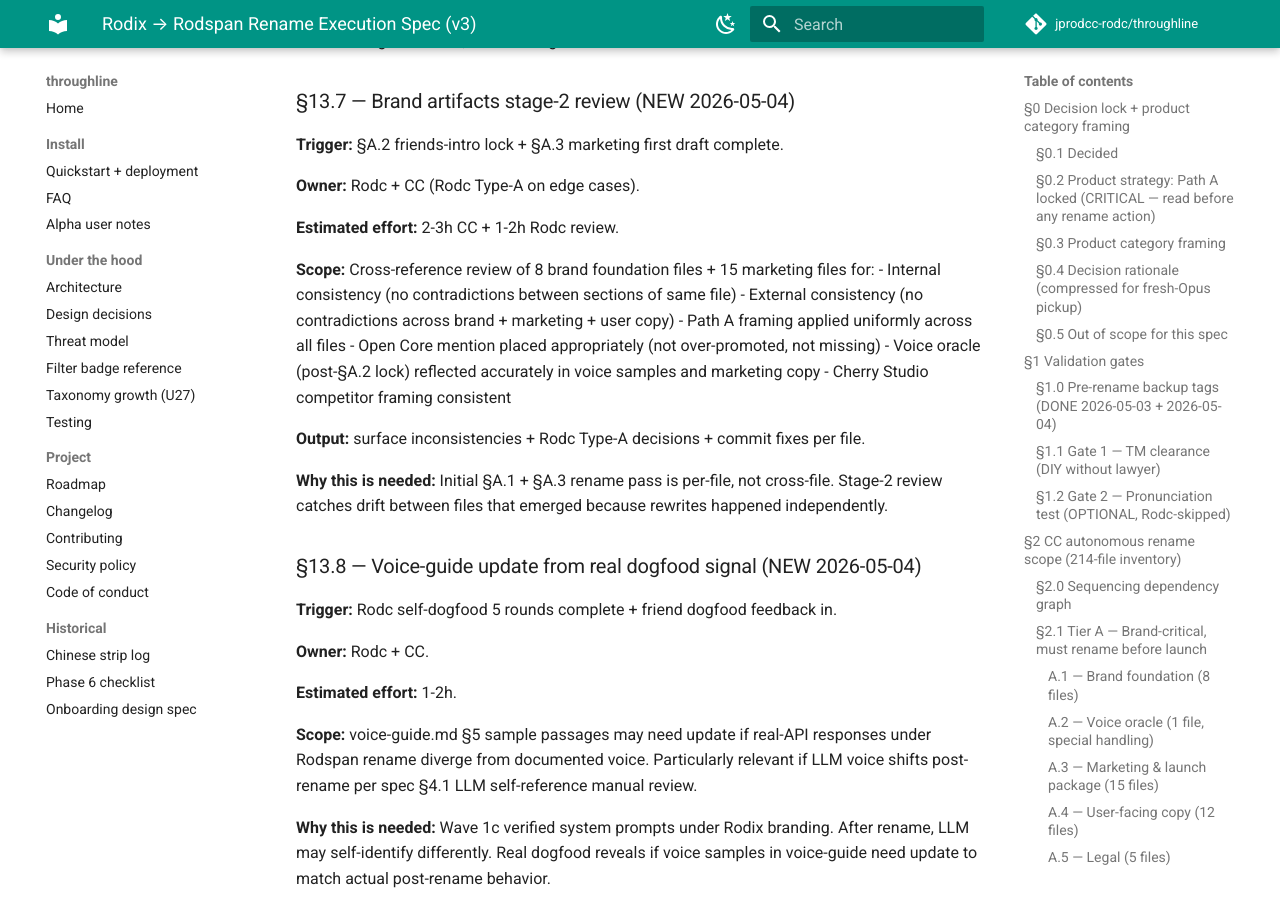
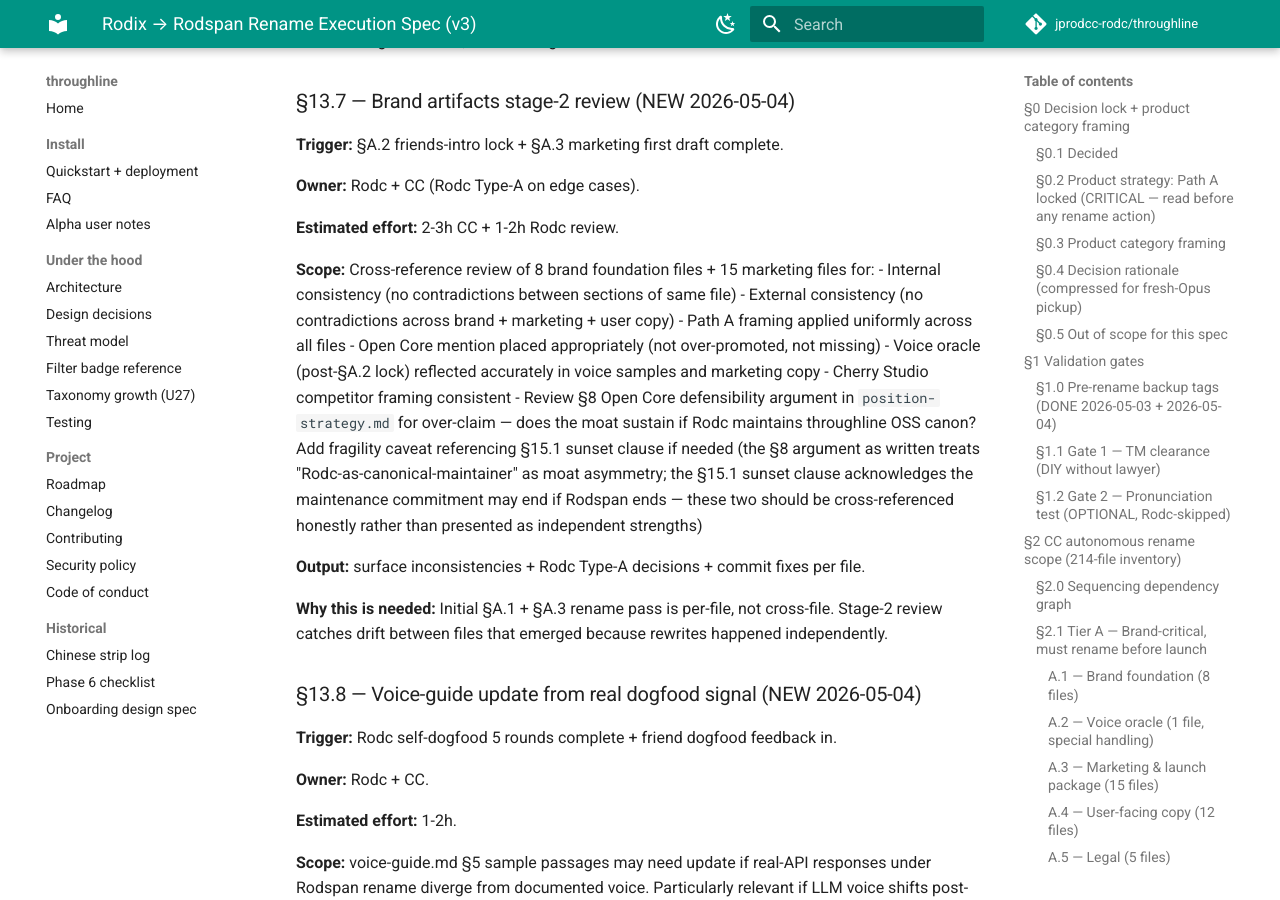
Before and after one commit to jprodcc-rodc/throughline, an MkDocs documentation site: the page built from docs/superpowers/tasks/rodix-to-rodspan-rename.md, in a window 1280 px wide and 900 px high, scrolled down 37824 px. Built offline with MkDocs 1.6.1 and Material for MkDocs 9.7.7, drawn with Linux system fonts in a browser that asks for light colours; comment, search, counter and statistics services are not loaded.

Commit message:
spec(§13.7): add Open Core defensibility fragility caveat review item — §8 position-strategy moat argument depends on §15.1 throughline maintenance commitment, which has sunset path; cross-reference honestly during stage-2 review.
Co-Authored-By: Claude Opus 4.7 (1M context) <noreply@anthropic.com>

```diff
--- a/docs/superpowers/tasks/rodix-to-rodspan-rename.md
+++ b/docs/superpowers/tasks/rodix-to-rodspan-rename.md
@@ -1103,6 +1103,7 @@ Rodc strategic decision; not blocking.
 - Open Core mention placed appropriately (not over-promoted, not missing)
 - Voice oracle (post-§A.2 lock) reflected accurately in voice samples and marketing copy
 - Cherry Studio competitor framing consistent
+- Review §8 Open Core defensibility argument in `position-strategy.md` for over-claim — does the moat sustain if Rodc maintains throughline OSS canon? Add fragility caveat referencing §15.1 sunset clause if needed (the §8 argument as written treats "Rodc-as-canonical-maintainer" as moat asymmetry; the §15.1 sunset clause acknowledges the maintenance commitment may end if Rodspan ends — these two should be cross-referenced honestly rather than presented as independent strengths)
 
 **Output:** surface inconsistencies + Rodc Type-A decisions + commit fixes per file.
 
```
